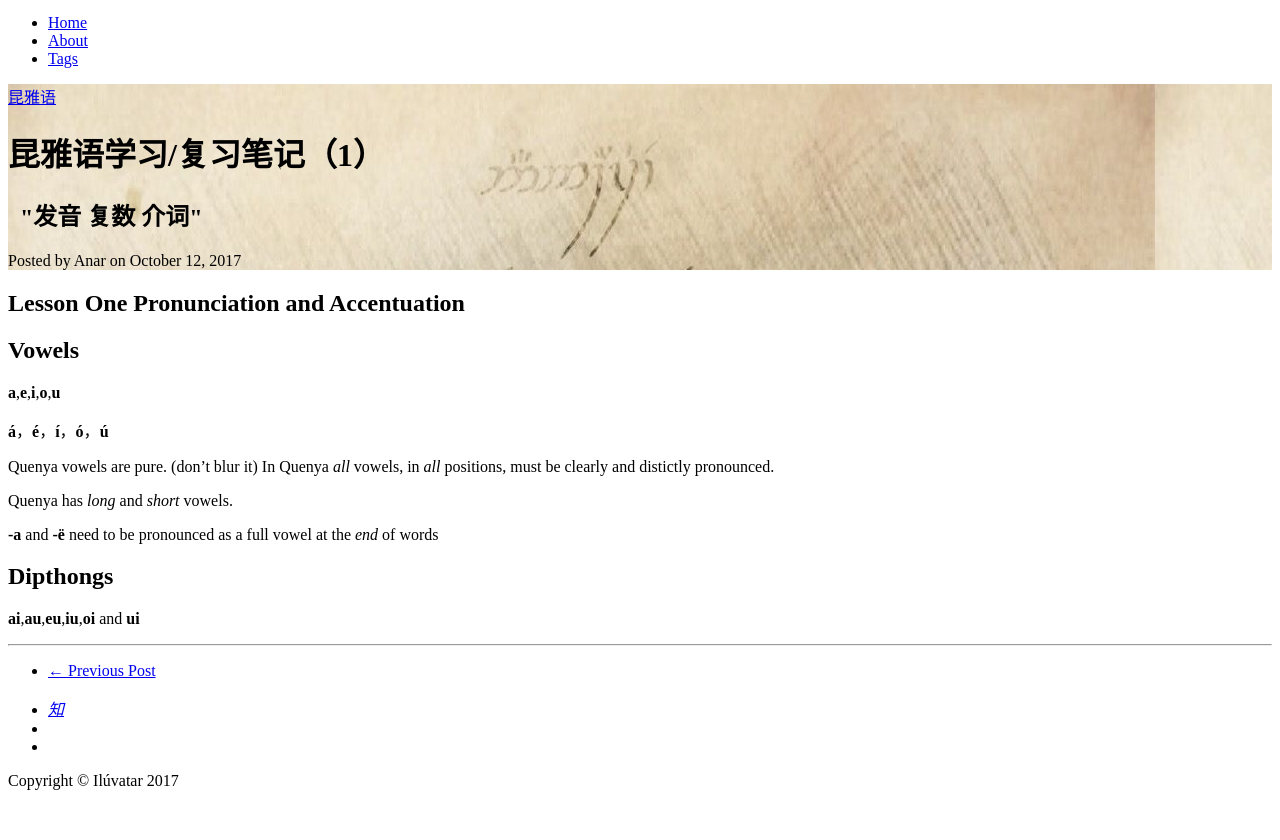
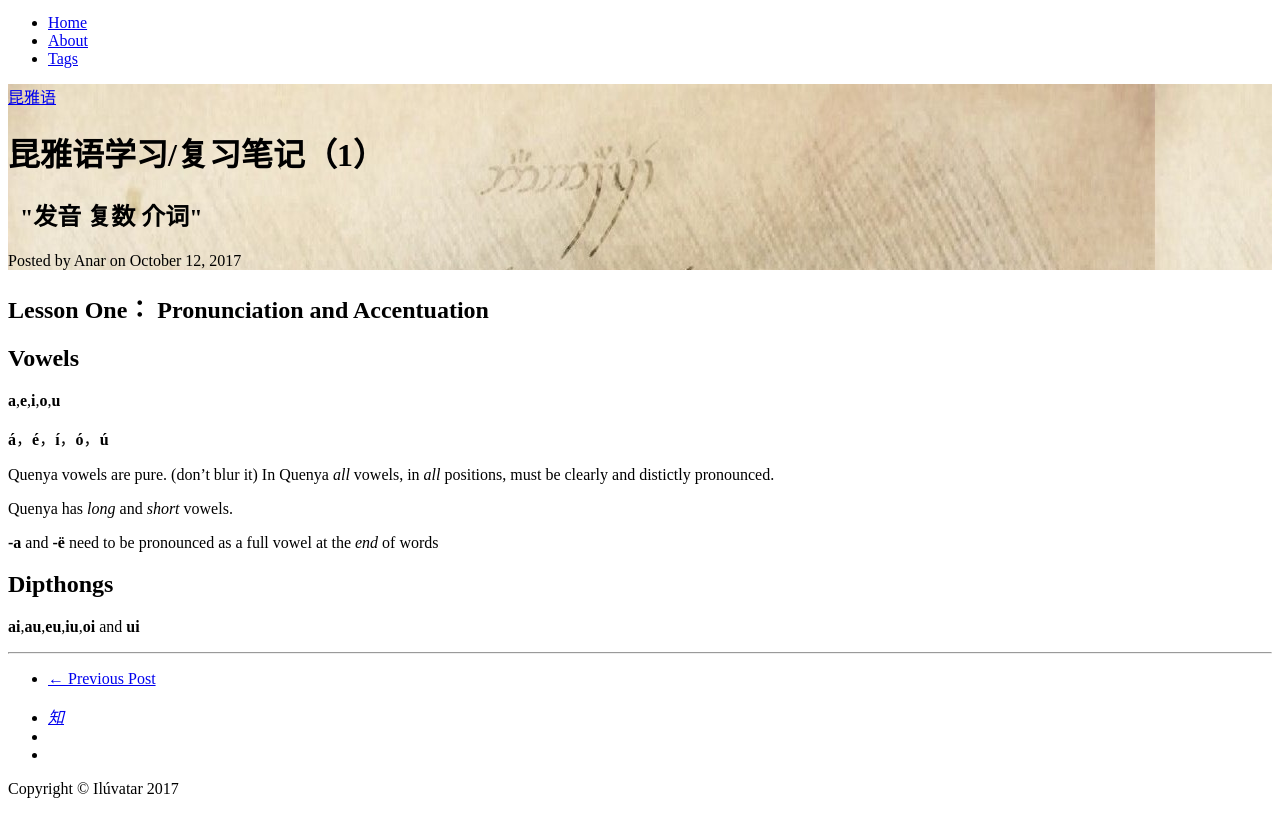
Before and after one commit to KathY147/KathY147.github.io, a Jekyll site: the page built from _posts/2017-10-13-quanya-learning1.md, in a window 1280 px wide. Shown: the part 131-971 px from the top of the page. Built offline with Jekyll 4.4.1, drawn with Linux system fonts in a browser that asks for light colours; comment, search, counter and statistics services are not loaded.

```diff
--- a/_posts/2017-10-13-quanya-learning1.md
+++ b/_posts/2017-10-13-quanya-learning1.md
@@ -9,7 +9,7 @@ header-color: ""
 tags:
     - 昆雅语
 ---
-# Lesson One Pronunciation and Accentuation
+# Lesson One： Pronunciation and Accentuation
 ## Vowels
 
 **a**,**e**,**i**,**o**,**u**
```
